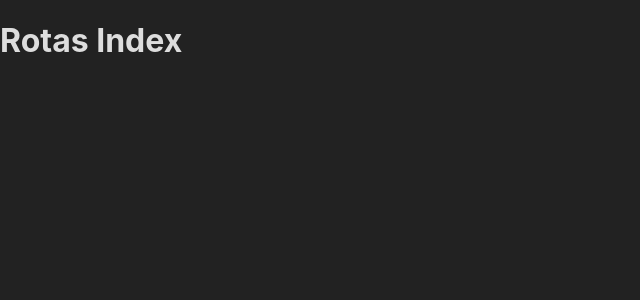
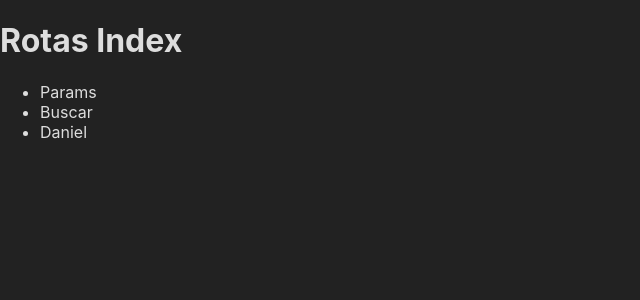
Before and after one commit to LeticiaLopess/next-basico, a Next.js app: page /rotas in a window 1280 px wide. Shown: the top 300 px of the page, without its empty margins (0-640 px from the left). Built offline with nearby package versions, Linux system fonts and the light colour scheme.

Commit message:
Navegando entre páginas utilizando rotas

```diff
--- a/src/pages/rotas/[codigo]/[nome].jsx
+++ b/src/pages/rotas/[codigo]/[nome].jsx
@@ -1,4 +1,5 @@
 import { useRouter } from 'next/router'
+import Link from 'next/link'
 
 export default function codigoENome() {
     const router = useRouter()
@@ -8,6 +9,9 @@
     return (
         <div>
             <h1>Rotas / {codigo} / {nome}</h1>
+            <Link href="/rotas">
+                <button>Voltar</button>
+            </Link>
         </div>
     )
 }
--- a/src/pages/rotas/[codigo]/buscar.jsx
+++ b/src/pages/rotas/[codigo]/buscar.jsx
@@ -1,4 +1,5 @@
 import { useRouter } from 'next/router'
+import Link from 'next/link'
 
 export default function buscar() {
     const router = useRouter()
@@ -7,6 +8,9 @@
     return (
         <div>
             <h1>Rotas / {codigo} / Buscar!!!</h1>
+            <Link href="/rotas">
+                <button>Voltar</button>
+            </Link>
         </div>
     )
 }
--- a/src/pages/rotas/index.jsx
+++ b/src/pages/rotas/index.jsx
@@ -1,7 +1,20 @@
+import Link from 'next/link'
+
 export default function rotas() {
     return (
         <div>
             <h1>Rotas Index</h1>
+            <ul>
+                <Link href="/rotas/params?id=12&nome=Ana">
+                    <li>Params</li>
+                </Link>
+                <Link href="/rotas/123/buscar">
+                    <li>Buscar</li>
+                </Link>
+                <Link href="/rotas/123/Daniel">
+                    <li>Daniel</li>
+                </Link>
+            </ul>
         </div>
     )
 }
--- a/src/pages/rotas/params.jsx
+++ b/src/pages/rotas/params.jsx
@@ -1,4 +1,5 @@
 import { useRouter } from 'next/router'
+import Link from 'next/link'
 
 export default function params () {
     const router = useRouter()
@@ -11,6 +12,9 @@
     return (
         <div>
             <h1>Rotas Params: {id} e {nome}</h1>
+            <Link href="/rotas">
+                <button>Voltar</button>
+            </Link>
         </div>
     )
 }
```
